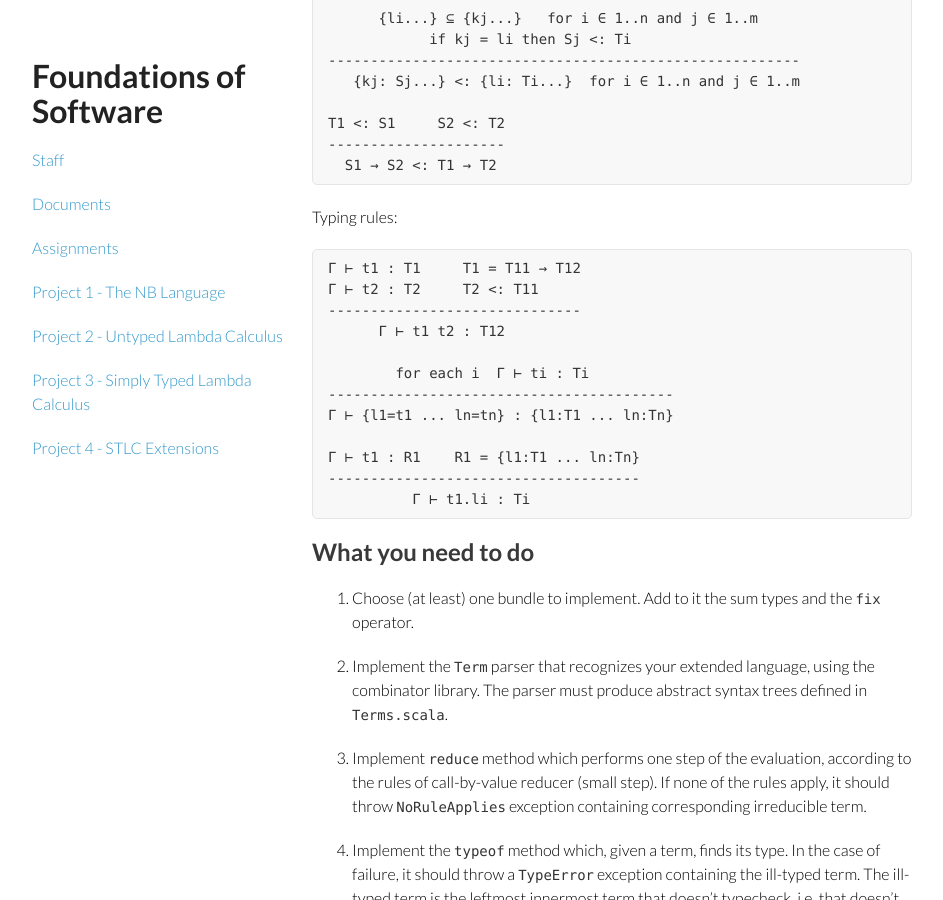
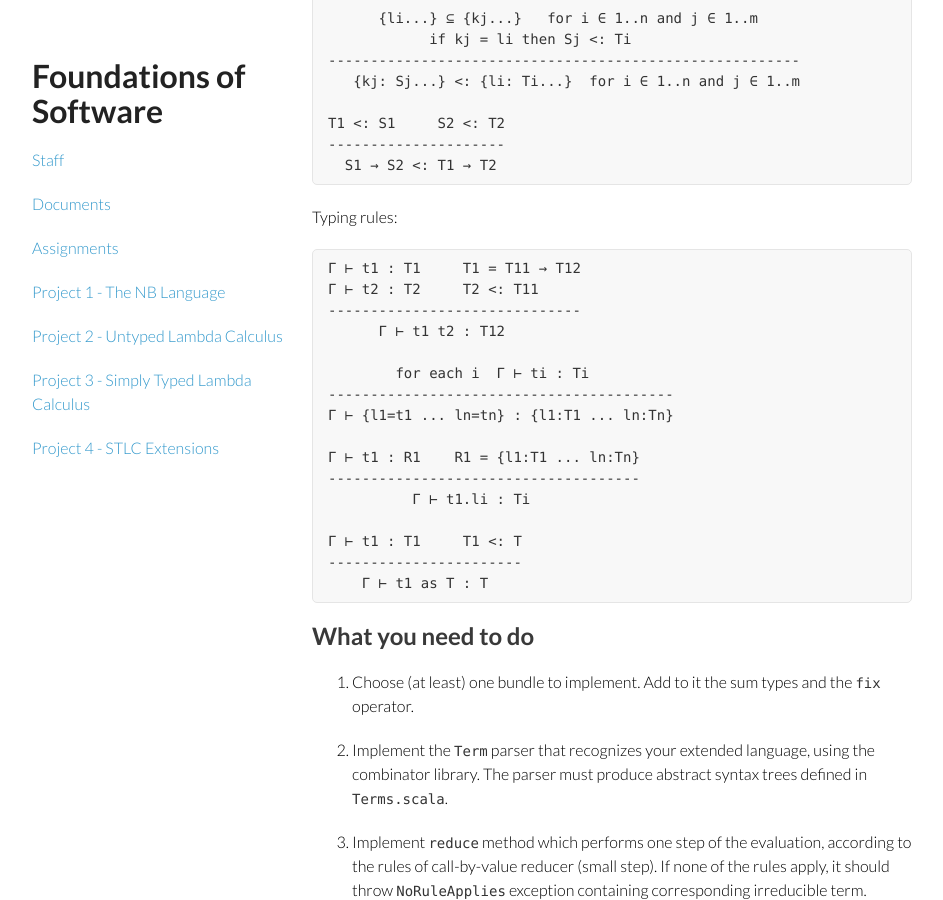
Before and after one commit to fos-2022/fos-2022.github.io, a Jekyll site: the page built from project4.md, in a window 1280 px wide and 900 px high, scrolled down 9207 px. Shown: the whole window, without its empty margins (168-1111 px from the left). Built offline with Jekyll 4.4.1, drawn with Linux system fonts in a browser that asks for light colours.

Commit message:
generated for https://github.com/sjrd/fos/tree/1cff957eeaa297fac967d73e1e0e655fc99bb074

```diff
--- a/project4.md
+++ b/project4.md
@@ -427,6 +427,10 @@ Typing rules:
     -------------------------------------
               Γ ⊢ t1.li : Ti
 
+    Γ ⊢ t1 : T1     T1 <: T
+    -----------------------
+        Γ ⊢ t1 as T : T
+
 ## What you need to do
 
 1. Choose (at least) one bundle to implement. Add to it the sum types and the `fix` operator.
```
Also changed, not shown: 9 other files.
